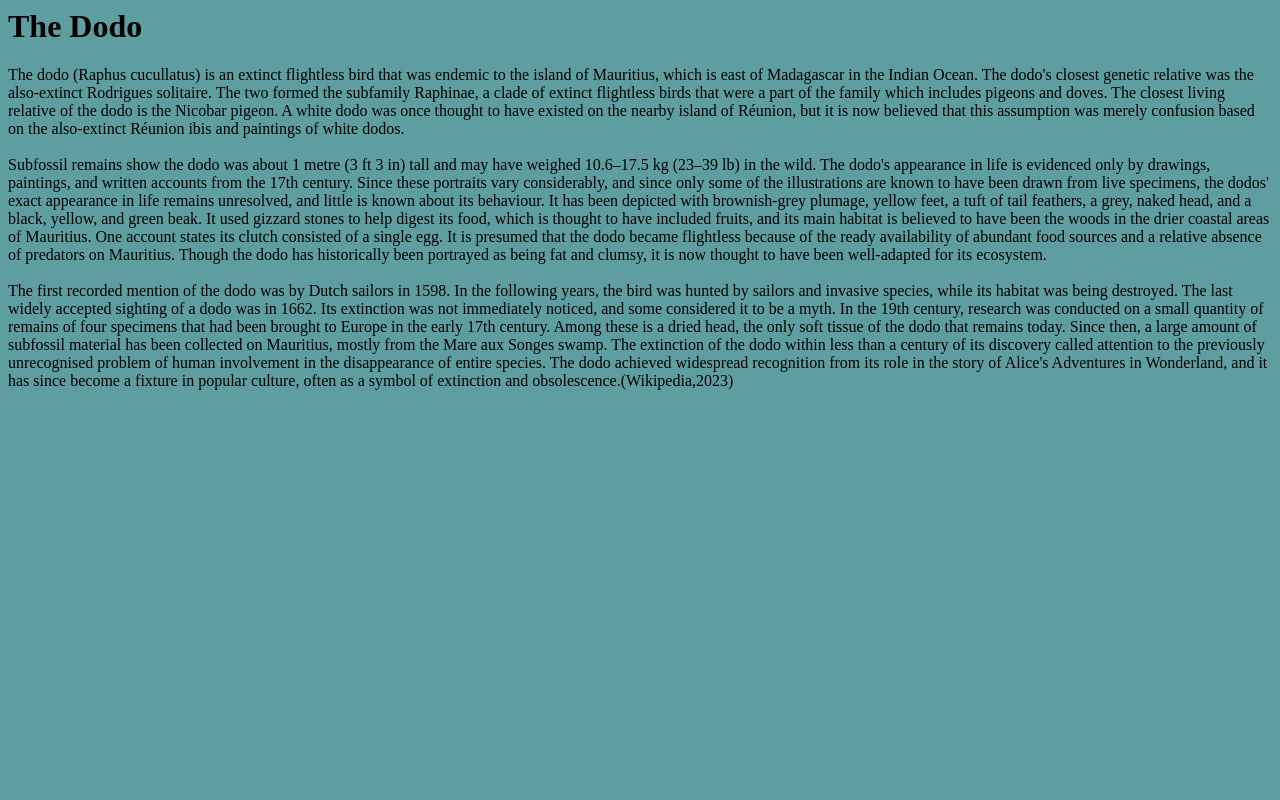
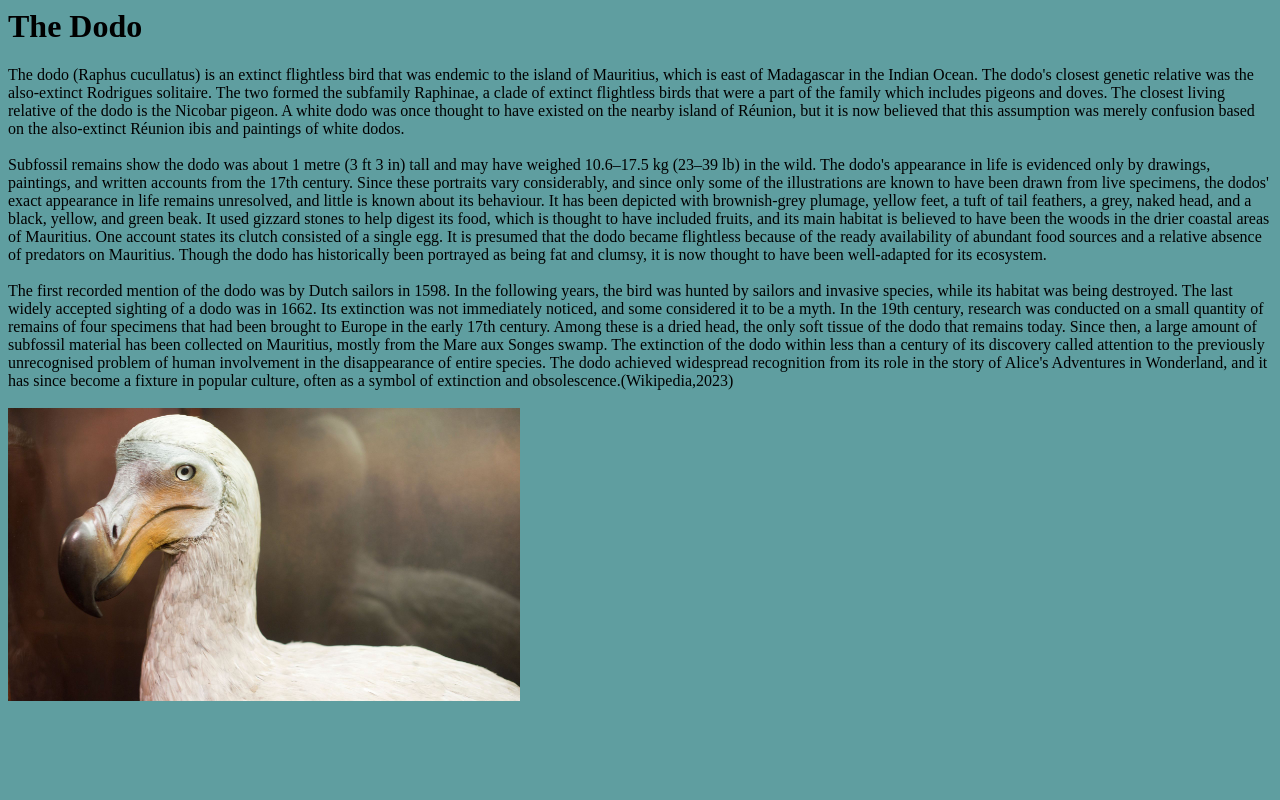
Before and after one commit to Danicus2000000/Danicus2000000.github.io, a PHP site: page /BLEPages/testPage2.html in a window 1280 px wide. Run offline with PHP 8.4, Linux system fonts and the light colour scheme.

Commit message:
Added Test image,audio and video!

```diff
--- a/BLEPages/default.css
+++ b/BLEPages/default.css
@@ -4,7 +4,7 @@ html
 {
     background-color: cadetblue;
     color: #000;
-    overflow-y: hidden;
+    overflow-y: scroll;
 }
 
 ul
--- a/BLEPages/testPage2.html
+++ b/BLEPages/testPage2.html
@@ -8,10 +8,10 @@
     <div>
         <h1>The Dodo</h1>
         <p3>The dodo (Raphus cucullatus) is an extinct flightless bird that was endemic to the island of Mauritius, which is east of Madagascar in the Indian Ocean. The dodo's closest genetic relative was the also-extinct Rodrigues solitaire. The two formed the subfamily Raphinae, a clade of extinct flightless birds that were a part of the family which includes pigeons and doves. The closest living relative of the dodo is the Nicobar pigeon. A white dodo was once thought to have existed on the nearby island of Réunion, but it is now believed that this assumption was merely confusion based on the also-extinct Réunion ibis and paintings of white dodos.<br/><br/>
-
 Subfossil remains show the dodo was about 1 metre (3 ft 3 in) tall and may have weighed 10.6–17.5 kg (23–39 lb) in the wild. The dodo's appearance in life is evidenced only by drawings, paintings, and written accounts from the 17th century. Since these portraits vary considerably, and since only some of the illustrations are known to have been drawn from live specimens, the dodos' exact appearance in life remains unresolved, and little is known about its behaviour. It has been depicted with brownish-grey plumage, yellow feet, a tuft of tail feathers, a grey, naked head, and a black, yellow, and green beak. It used gizzard stones to help digest its food, which is thought to have included fruits, and its main habitat is believed to have been the woods in the drier coastal areas of Mauritius. One account states its clutch consisted of a single egg. It is presumed that the dodo became flightless because of the ready availability of abundant food sources and a relative absence of predators on Mauritius. Though the dodo has historically been portrayed as being fat and clumsy, it is now thought to have been well-adapted for its ecosystem.<br/><br/>
 
 The first recorded mention of the dodo was by Dutch sailors in 1598. In the following years, the bird was hunted by sailors and invasive species, while its habitat was being destroyed. The last widely accepted sighting of a dodo was in 1662. Its extinction was not immediately noticed, and some considered it to be a myth. In the 19th century, research was conducted on a small quantity of remains of four specimens that had been brought to Europe in the early 17th century. Among these is a dried head, the only soft tissue of the dodo that remains today. Since then, a large amount of subfossil material has been collected on Mauritius, mostly from the Mare aux Songes swamp. The extinction of the dodo within less than a century of its discovery called attention to the previously unrecognised problem of human involvement in the disappearance of entire species. The dodo achieved widespread recognition from its role in the story of Alice's Adventures in Wonderland, and it has since become a fixture in popular culture, often as a symbol of extinction and obsolescence.(Wikipedia,2023)<br/><br/></p3>
+        <img src="../img/dodo.jpg" alt="An artistic representation of a dodo" title="An artistic representation of a dodo" width="512" height="293"/>
     </div>
 </body>
 </html>
--- a/BLEPages/testPage3.html
+++ b/BLEPages/testPage3.html
@@ -30,6 +30,9 @@ Fossils that are carbonized or coalified consist of the organic remains which ha
 
 Bioimmuration<br/>
 Bioimmuration occurs when a skeletal organism overgrows or otherwise subsumes another organism, preserving the latter, or an impression of it, within the skeleton. Usually it is a sessile skeletal organism, such as a bryozoan or an oyster, which grows along a substrate, covering other sessile sclerobionts. Sometimes the bioimmured organism is soft-bodied and is then preserved in negative relief as a kind of external mold. There are also cases where an organism settles on top of a living skeletal organism that grows upwards, preserving the settler in its skeleton. Bioimmuration is known in the fossil record from the Ordovician to the Recent.(Wikipedia,2023)</p3>
+        <video width=1920 height=1080 controls>
+            <source src="../img/testVideo.mp4" type="video/mp4">
+        </video>
     </div>
 </body>
 </html>
```
Also changed, not shown: img/dodo.jpg (added), 1 other file.
